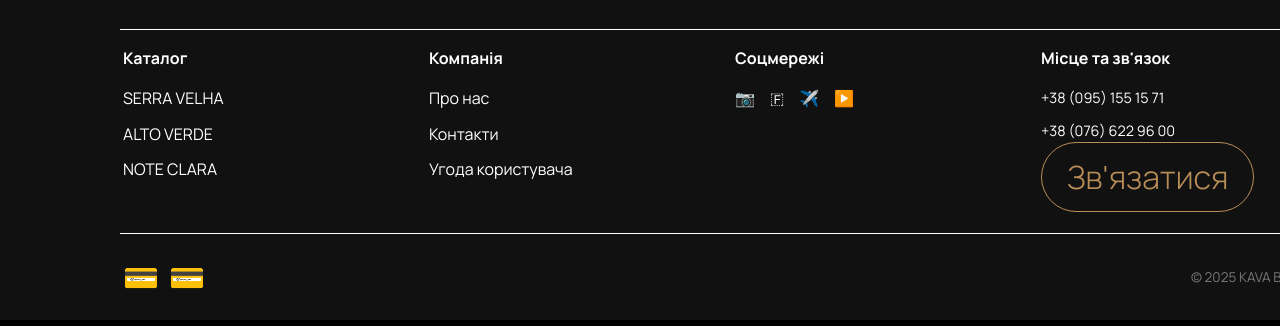
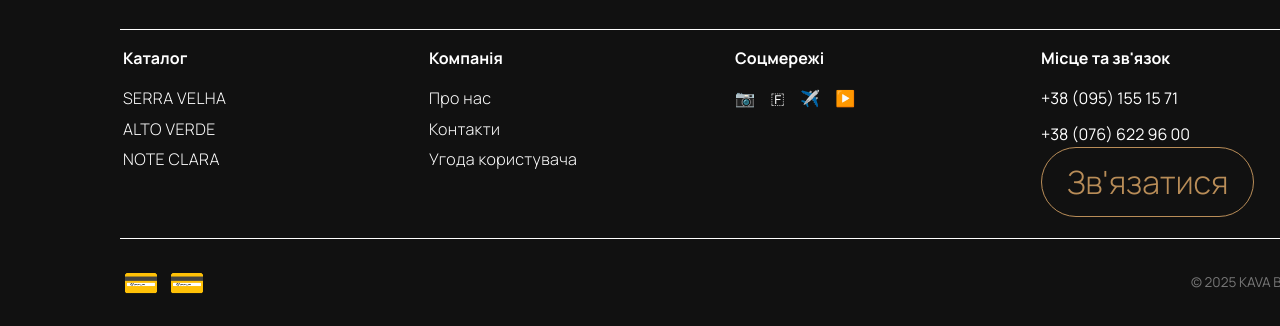
Before and after one commit to Alien-Developer/bachelor-kava-brasil, a plain HTML site: page index.html in a window 1280 px wide. Shown: the part 1677-2003 px from the top of the page. Drawn offline with Linux system fonts and the light colour scheme.

Commit message:
work on home page

```diff
--- a/css/main.css
+++ b/css/main.css
@@ -450,11 +450,13 @@ h2.about-section-title {
 }
 
 .footer-column ul li {
-    margin-bottom: 10px;
+    margin-bottom: 5px;
 }
 
 .footer-column ul li a {
     font-size: 16px;
+    font-weight: 300;
+    letter-spacing: 0.025em;
     color: #ffffff;
 }
 
@@ -463,7 +465,7 @@ h2.about-section-title {
 }
 
 .footer-column p {
-    font-size: 0.9rem;
+    font-size: 16px;
     color: #ffffff;
     margin-bottom: 10px;
 }
```
